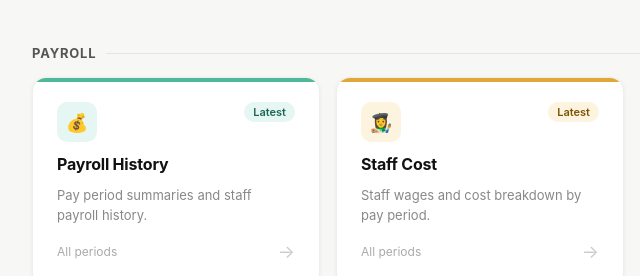
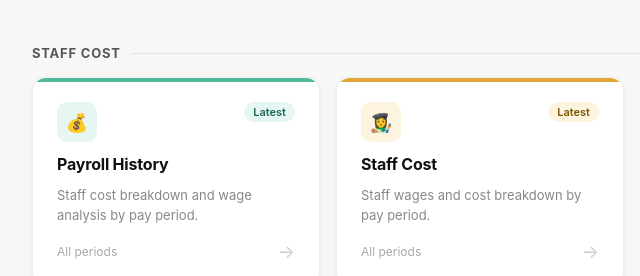
Before and after one commit to soda2485/Dashboard, a plain HTML site: page index.html in a window 1280 px wide. Shown: the part 1027-1303 px from the top of the page, 160-800 px from the left. Drawn offline with Linux system fonts and the light colour scheme.

Commit message:
Rename Payroll section to Staff Cost on index

```diff
--- a/index.html
+++ b/index.html
@@ -316,7 +316,7 @@
   <!-- Payroll -->
   <div class="section">
     <div class="section-title">
-      <h3>Payroll</h3>
+      <h3>Staff Cost</h3>
       <div class="section-title-line"></div>
     </div>
     <div class="cards">
@@ -328,7 +328,7 @@
           <span class="card-badge">Latest</span>
         </div>
         <h4>Payroll History</h4>
-        <p>Pay period summaries and staff payroll history.</p>
+        <p>Staff cost breakdown and wage analysis by pay period.</p>
         <div class="card-footer">
           <span class="card-date">All periods</span>
           <span class="card-arrow">→</span>
```
